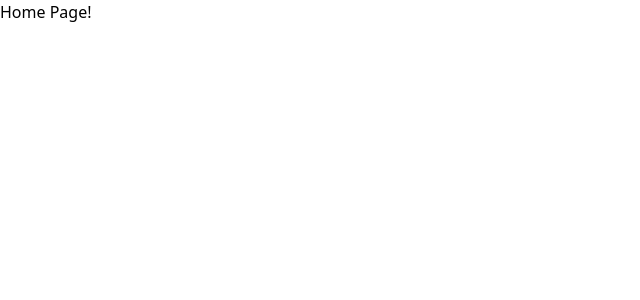
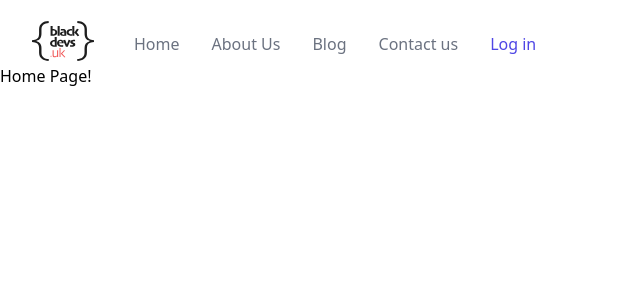
Before and after one commit to blackdevslondon/bdl, a Next.js app: page /content/home in a window 1280 px wide. Shown: the top 300 px of the page, without its empty margins (0-640 px from the left). Built offline with nearby package versions, Linux system fonts and the light colour scheme.

Commit message:
Add Navbar to content pages

```diff
--- a/pages/content/about.tsx
+++ b/pages/content/about.tsx
@@ -1,5 +1,8 @@
+import { Navbar } from "./navbar";
+
 const About = () => (
   <div>
+    <Navbar />
     <h1>About Page!</h1>
   </div>
 );
--- /dev/null
+++ b/pages/content/blackDevsUKLogo.tsx
@@ -0,0 +1,5 @@
+import Image from "next/image";
+
+export const BlackDevsUKLogo = () => (
+  <Image src="/logo.svg" alt="Black Devs UK log" width={62} height={40} />
+);
--- a/pages/content/contact.tsx
+++ b/pages/content/contact.tsx
@@ -1,5 +1,8 @@
+import { Navbar } from "./navbar";
+
 const Contact = () => (
   <div>
+    <Navbar />
     <h1>Contact Page!</h1>
   </div>
 );
--- a/pages/content/home.tsx
+++ b/pages/content/home.tsx
@@ -1,5 +1,8 @@
+import { Navbar } from "./navbar";
+
 const Home = () => (
   <div>
+    <Navbar />
     <h1>Home Page!</h1>
   </div>
 );
--- /dev/null
+++ b/pages/content/navbar.tsx
@@ -0,0 +1,72 @@
+import Link from "next/link";
+import { BlackDevsUKLogo } from "./blackDevsUKLogo";
+
+export const Navbar = () => (
+  <div className="relative pt-6 px-4 sm:px-6 lg:px-8">
+    <nav
+      className="relative flex items-center justify-between sm:h-10 lg:justify-start"
+      aria-label="Global"
+    >
+      <div className="flex items-center flex-grow flex-shrink-0 lg:flex-grow-0">
+        <div className="flex items-center justify-between w-full md:w-auto">
+          <a href="#">
+            <span className="sr-only">BDUK</span>
+            <BlackDevsUKLogo />
+          </a>
+          <div className="-mr-2 flex items-center md:hidden">
+            <button
+              type="button"
+              className="bg-white rounded-md p-2 inline-flex items-center justify-center text-gray-400 hover:text-gray-500 hover:bg-gray-100 focus:outline-none focus:ring-2 focus:ring-inset focus:ring-indigo-500"
+              aria-expanded="false"
+            >
+              <span className="sr-only">Open main menu</span>
+              <svg
+                className="h-6 w-6"
+                xmlns="http://www.w3.org/2000/svg"
+                fill="none"
+                viewBox="0 0 24 24"
+                stroke="currentColor"
+                aria-hidden="true"
+              >
+                <path
+                  strokeLinecap="round"
+                  strokeLinejoin="round"
+                  strokeWidth="2"
+                  d="M4 6h16M4 12h16M4 18h16"
+                />
+              </svg>
+            </button>
+          </div>
+        </div>
+      </div>
+      <div className="hidden md:block md:ml-10 md:pr-4 md:space-x-8">
+        <Link href={{ pathname: "/content/home" }}>
+          <a className="font-medium text-gray-500 hover:text-gray-900">Home</a>
+        </Link>
+
+        <Link href={{ pathname: "/content/about" }}>
+          <a className="font-medium text-gray-500 hover:text-gray-900">
+            About Us
+          </a>
+        </Link>
+
+        <a href="#" className="font-medium text-gray-500 hover:text-gray-900">
+          Blog
+        </a>
+
+        <Link href={{ pathname: "/content/contact" }}>
+          <a className="font-medium text-gray-500 hover:text-gray-900">
+            Contact us
+          </a>
+        </Link>
+
+        <a
+          href="#"
+          className="font-medium text-indigo-600 hover:text-indigo-500"
+        >
+          Log in
+        </a>
+      </div>
+    </nav>
+  </div>
+);
--- a/pages/index.tsx
+++ b/pages/index.tsx
@@ -1,5 +1,5 @@
 import HEAD from "next/head";
-import Link from "next/link";
+import { Navbar } from "./content/navbar";
 
 function HomePage() {
   return (
@@ -11,92 +11,7 @@ function HomePage() {
       <div className="bg-white overflow-hidden">
         <div className="mx-auto">
           <div className="relative z-10 pb-8 bg-white sm:pb-16 md:pb-20 lg:max-w-2xl lg:w-full lg:pb-28 xl:pb-32">
-            <svg
-              className="hidden lg:block absolute right-0 inset-y-0 h-full w-48 text-white transform translate-x-1/2"
-              fill="currentColor"
-              viewBox="0 0 100 100"
-              preserveAspectRatio="none"
-              aria-hidden="true"
-            >
-              <polygon points="50,0 100,0 50,100 0,100" />
-            </svg>
-
-            <div className="relative pt-6 px-4 sm:px-6 lg:px-8">
-              <nav
-                className="relative flex items-center justify-between sm:h-10 lg:justify-start"
-                aria-label="Global"
-              >
-                <div className="flex items-center flex-grow flex-shrink-0 lg:flex-grow-0">
-                  <div className="flex items-center justify-between w-full md:w-auto">
-                    <a href="#">
-                      <span className="sr-only">BDUK</span>
-                      <img
-                        className="h-8 w-auto sm:h-10"
-                        src="logo.svg"
-                        alt="black devs uk logo"
-                      />
-                    </a>
-                    <div className="-mr-2 flex items-center md:hidden">
-                      <button
-                        type="button"
-                        className="bg-white rounded-md p-2 inline-flex items-center justify-center text-gray-400 hover:text-gray-500 hover:bg-gray-100 focus:outline-none focus:ring-2 focus:ring-inset focus:ring-indigo-500"
-                        aria-expanded="false"
-                      >
-                        <span className="sr-only">Open main menu</span>
-                        <svg
-                          className="h-6 w-6"
-                          xmlns="http://www.w3.org/2000/svg"
-                          fill="none"
-                          viewBox="0 0 24 24"
-                          stroke="currentColor"
-                          aria-hidden="true"
-                        >
-                          <path
-                            strokeLinecap="round"
-                            strokeLinejoin="round"
-                            strokeWidth="2"
-                            d="M4 6h16M4 12h16M4 18h16"
-                          />
-                        </svg>
-                      </button>
-                    </div>
-                  </div>
-                </div>
-                <div className="hidden md:block md:ml-10 md:pr-4 md:space-x-8">
-                  <Link href="./content/home">
-                    <a className="font-medium text-gray-500 hover:text-gray-900">
-                      Home
-                    </a>
-                  </Link>
-
-                  <Link href="./content/about">
-                    <a className="font-medium text-gray-500 hover:text-gray-900">
-                      About Us
-                    </a>
-                  </Link>
-
-                  <a
-                    href="#"
-                    className="font-medium text-gray-500 hover:text-gray-900"
-                  >
-                    Blog
-                  </a>
-
-                  <Link href="./content/contact">
-                    <a className="font-medium text-gray-500 hover:text-gray-900">
-                      Contact us
-                    </a>
-                  </Link>
-
-                  <a
-                    href="#"
-                    className="font-medium text-indigo-600 hover:text-indigo-500"
-                  >
-                    Log in
-                  </a>
-                </div>
-              </nav>
-            </div>
+            <Navbar />
           </div>
 
           <main className="mt-10 mx-auto px-4 sm:mt-12 sm:px-6 md:mt-16 lg:mt-20 lg:px-8 xl:mt-28">
```
